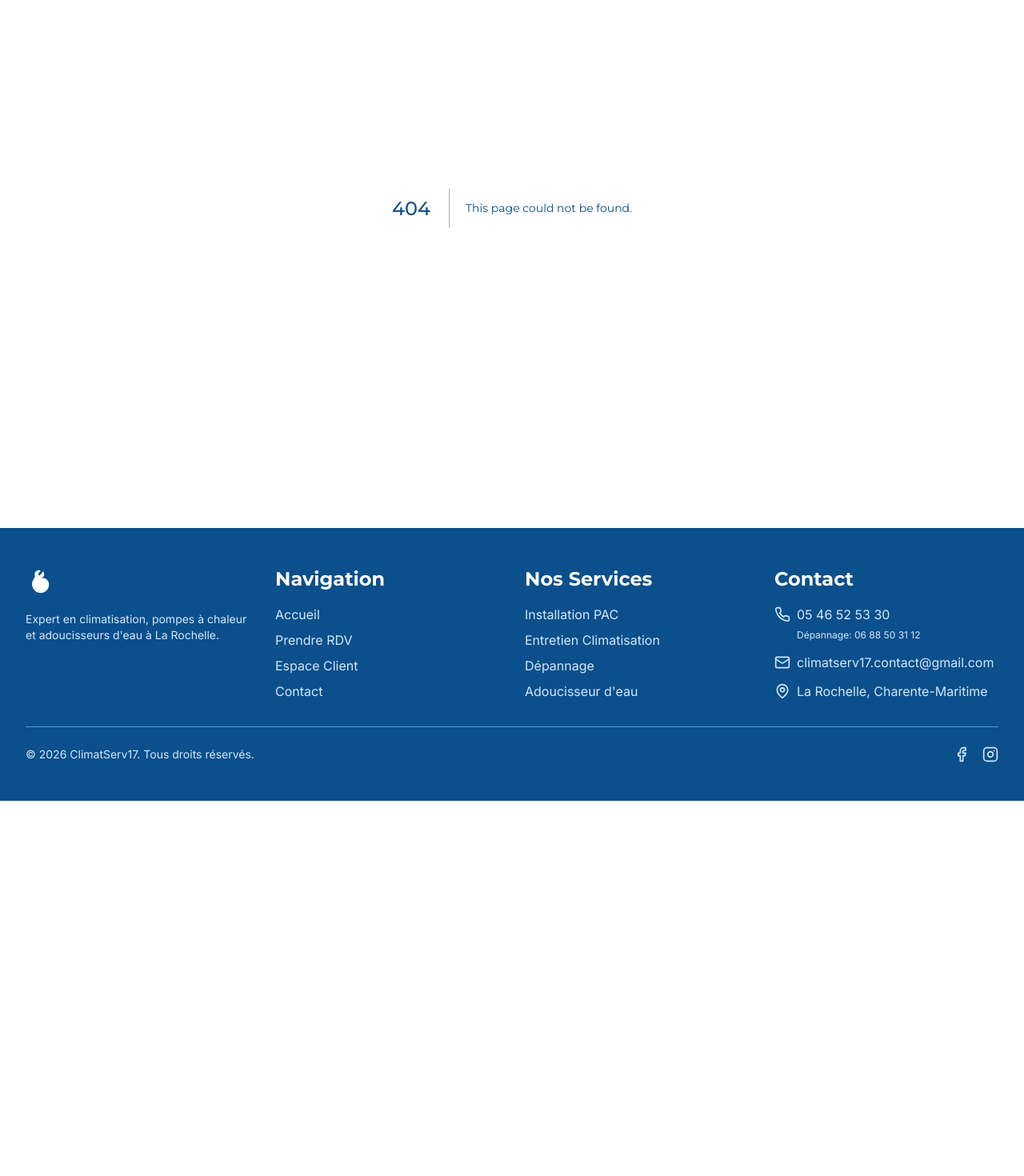
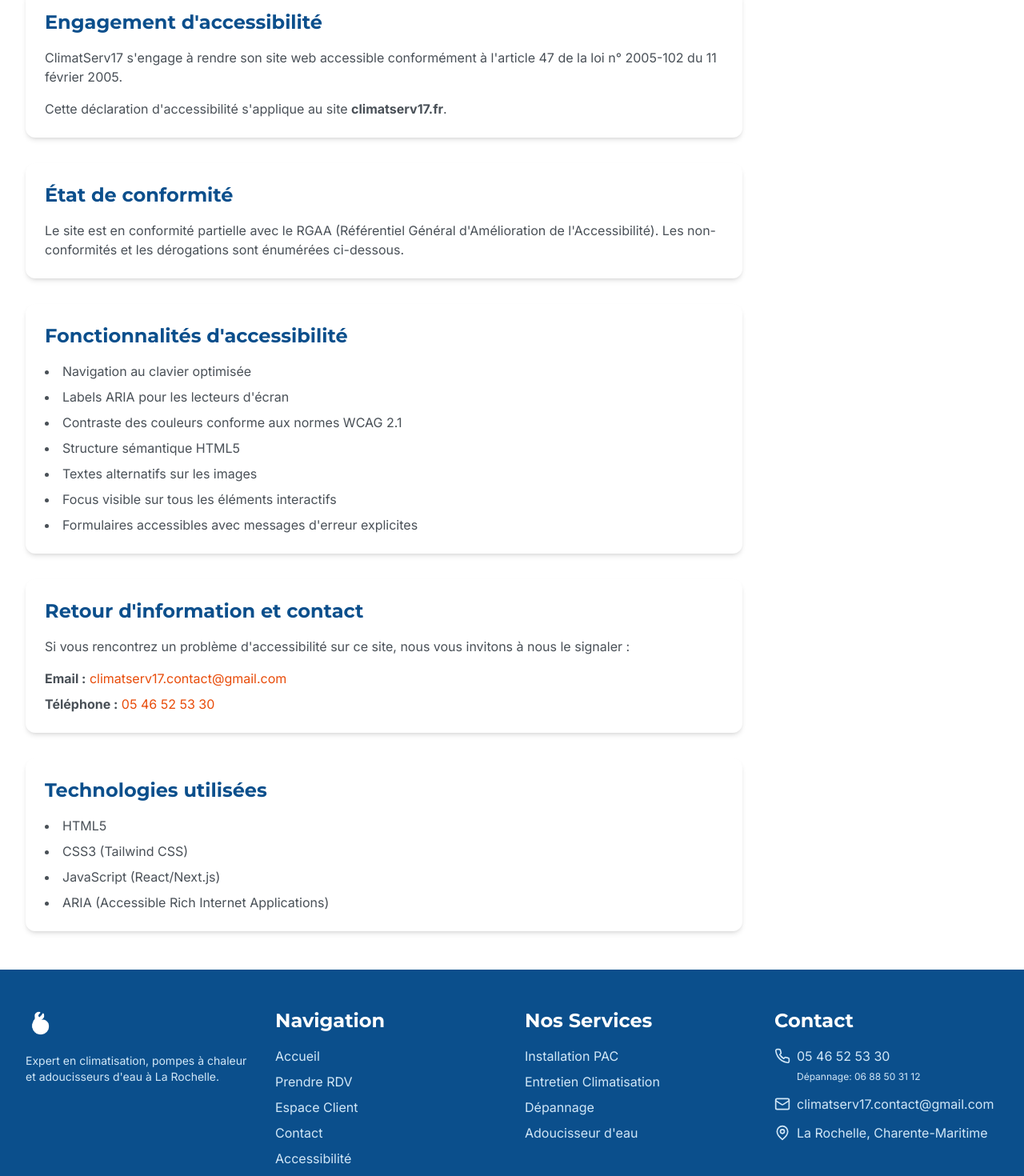
Before and after one commit to Aurel1407/ClimatServ17, a Next.js app: page /accessibilite in a window 1280 px wide. Before the commit this address had no page. Shown: the part 220-1690 px from the top of the page at 80% size. Before the commit the page ends 1221 px from the top, so only its background shows below. Built offline with nearby package versions, Linux system fonts and the light colour scheme.

Commit message:
feat: Amélioration complète de l'accessibilité (ARIA, navigation clavier, skip link)

```diff
--- /dev/null
+++ b/src/app/accessibilite/page.tsx
@@ -0,0 +1,80 @@
+import { Metadata } from 'next'
+
+export const metadata: Metadata = {
+  title: 'Accessibilité',
+  description: 'Déclaration d\'accessibilité du site ClimatServ17',
+}
+
+export default function AccessibilitePage() {
+  return (
+    <div className="min-h-screen bg-neutral-50">
+      <div className="container-custom py-12">
+        <h1 className="mb-8">Déclaration d'Accessibilité</h1>
+
+        <div className="max-w-4xl">
+          <section className="card mb-8">
+            <h2 className="text-2xl mb-4">Engagement d'accessibilité</h2>
+            <p className="text-neutral-700 mb-4">
+              ClimatServ17 s'engage à rendre son site web accessible conformément à l'article 47 de la loi n° 2005-102 du 11 février 2005.
+            </p>
+            <p className="text-neutral-700">
+              Cette déclaration d'accessibilité s'applique au site <strong>climatserv17.fr</strong>.
+            </p>
+          </section>
+
+          <section className="card mb-8">
+            <h2 className="text-2xl mb-4">État de conformité</h2>
+            <p className="text-neutral-700">
+              Le site est en conformité partielle avec le RGAA (Référentiel Général d'Amélioration de l'Accessibilité).
+              Les non-conformités et les dérogations sont énumérées ci-dessous.
+            </p>
+          </section>
+
+          <section className="card mb-8">
+            <h2 className="text-2xl mb-4">Fonctionnalités d'accessibilité</h2>
+            <ul className="list-disc list-inside space-y-2 text-neutral-700">
+              <li>Navigation au clavier optimisée</li>
+              <li>Labels ARIA pour les lecteurs d'écran</li>
+              <li>Contraste des couleurs conforme aux normes WCAG 2.1</li>
+              <li>Structure sémantique HTML5</li>
+              <li>Textes alternatifs sur les images</li>
+              <li>Focus visible sur tous les éléments interactifs</li>
+              <li>Formulaires accessibles avec messages d'erreur explicites</li>
+            </ul>
+          </section>
+
+          <section className="card mb-8">
+            <h2 className="text-2xl mb-4">Retour d'information et contact</h2>
+            <p className="text-neutral-700 mb-4">
+              Si vous rencontrez un problème d'accessibilité sur ce site, nous vous invitons à nous le signaler :
+            </p>
+            <ul className="space-y-2 text-neutral-700">
+              <li>
+                <strong>Email :</strong>{' '}
+                <a href="mailto:climatserv17.contact@gmail.com" className="text-accent-500 hover:underline">
+                  climatserv17.contact@gmail.com
+                </a>
+              </li>
+              <li>
+                <strong>Téléphone :</strong>{' '}
+                <a href="tel:0546525330" className="text-accent-500 hover:underline">
+                  05 46 52 53 30
+                </a>
+              </li>
+            </ul>
+          </section>
+
+          <section className="card">
+            <h2 className="text-2xl mb-4">Technologies utilisées</h2>
+            <ul className="list-disc list-inside space-y-2 text-neutral-700">
+              <li>HTML5</li>
+              <li>CSS3 (Tailwind CSS)</li>
+              <li>JavaScript (React/Next.js)</li>
+              <li>ARIA (Accessible Rich Internet Applications)</li>
+            </ul>
+          </section>
+        </div>
+      </div>
+    </div>
+  )
+}
--- a/src/app/globals.css
+++ b/src/app/globals.css
@@ -92,4 +92,28 @@
   .animation-delay-400 {
     animation-delay: 400ms;
   }
+
+  /* Classe pour skip link */
+  .sr-only {
+    position: absolute;
+    width: 1px;
+    height: 1px;
+    padding: 0;
+    margin: -1px;
+    overflow: hidden;
+    clip: rect(0, 0, 0, 0);
+    white-space: nowrap;
+    border-width: 0;
+  }
+
+  .focus\:not-sr-only:focus {
+    position: static;
+    width: auto;
+    height: auto;
+    padding: inherit;
+    margin: inherit;
+    overflow: visible;
+    clip: auto;
+    white-space: normal;
+  }
 }
--- a/src/app/layout.tsx
+++ b/src/app/layout.tsx
@@ -52,8 +52,14 @@ export default function RootLayout({
   return (
     <html lang="fr" className={cn(inter.variable, montserrat.variable)}>
       <body className="font-sans antialiased bg-neutral-50 text-primary-800">
+        <a
+          href="#main-content"
+          className="sr-only focus:not-sr-only focus:absolute focus:top-4 focus:left-4 focus:z-50 focus:px-4 focus:py-2 focus:bg-accent-500 focus:text-white focus:rounded"
+        >
+          Aller au contenu principal
+        </a>
         <Header />
-        <main className="min-h-screen">
+        <main id="main-content" className="min-h-screen">
           {children}
         </main>
         <Footer />
--- a/src/components/layouts/Footer.tsx
+++ b/src/components/layouts/Footer.tsx
@@ -6,7 +6,7 @@ export default function Footer() {
   const currentYear = new Date().getFullYear()
 
   return (
-    <footer className="bg-primary-500 text-white">
+    <footer className="bg-primary-500 text-white" role="contentinfo">
       <div className="container-custom py-12">
         <div className="grid md:grid-cols-4 gap-8 mb-8">
           {/* Logo & Description */}
@@ -26,7 +26,8 @@ export default function Footer() {
           {/* Navigation */}
           <div>
             <h4 className="font-bold text-white mb-4">Navigation</h4>
-            <ul className="space-y-2 text-primary-100">
+            <nav aria-label="Navigation du pied de page">
+              <ul className="space-y-2 text-primary-100">
               <li>
                 <Link href="/" className="hover:text-white transition-colors">
                   Accueil
@@ -47,7 +48,13 @@ export default function Footer() {
                   Contact
                 </Link>
               </li>
+              <li>
+                <Link href="/accessibilite" className="hover:text-white transition-colors">
+                  Accessibilité
+                </Link>
+              </li>
             </ul>
+            </nav>
           </div>
 
           {/* Services */}
--- a/src/components/layouts/Header.tsx
+++ b/src/components/layouts/Header.tsx
@@ -1,18 +1,22 @@
+'use client'
+
+import { useState } from 'react'
 import Link from 'next/link'
 import Image from 'next/image'
 import { Phone, Menu, X } from 'lucide-react'
-import { useState } from 'react'
 
 export default function Header() {
+  const [mobileMenuOpen, setMobileMenuOpen] = useState(false)
+
   return (
-    <header className="bg-white shadow-sm sticky top-0 z-50">
+    <header className="bg-white shadow-sm sticky top-0 z-50" role="banner">
       <div className="container-custom">
         <div className="flex items-center justify-between py-4">
           {/* Logo */}
-          <Link href="/" className="flex items-center gap-3">
+          <Link href="/" className="flex items-center gap-3" aria-label="Retour à l'accueil">
             <Image
               src="/images/logo.png"
-              alt="ClimatServ17"
+              alt="ClimatServ17 - Votre expert Confort & Énergie"
               width={180}
               height={60}
               className="h-12 w-auto"
@@ -21,8 +25,8 @@ export default function Header() {
           </Link>
 
           {/* Navigation Desktop */}
-          <nav className="hidden md:flex items-center gap-6">
-            <Link href="/" className="text-primary-700 hover:text-accent-500 font-medium transition-colors">
+          <nav className="hidden md:flex items-center gap-6" role="navigation" aria-label="Navigation principale">
+            <Link href="/" className="text-primary-700 hover:text-accent-500 font-medium transition-colors" aria-current="page">
               Accueil
             </Link>
             <Link href="/maintenance-sav" className="text-primary-700 hover:text-accent-500 font-medium transition-colors">
@@ -41,8 +45,9 @@ export default function Header() {
             <a
               href="tel:0546525330"
               className="flex items-center gap-2 text-primary-700 hover:text-accent-500 font-semibold transition-colors"
+              aria-label="Appeler le 05 46 52 53 30"
             >
-              <Phone className="w-5 h-5" />
+              <Phone className="w-5 h-5" aria-hidden="true" />
               <span>05 46 52 53 30</span>
             </a>
             <Link href="/maintenance-sav" className="btn btn-primary">
@@ -51,10 +56,65 @@ export default function Header() {
           </div>
 
           {/* Mobile Menu Button */}
-          <button className="md:hidden text-primary-700">
-            <Menu className="w-6 h-6" />
+          <button
+            className="md:hidden text-primary-700"
+            onClick={() => setMobileMenuOpen(!mobileMenuOpen)}
+            aria-label={mobileMenuOpen ? "Fermer le menu" : "Ouvrir le menu"}
+            aria-expanded={mobileMenuOpen}
+            aria-controls="mobile-menu"
+          >
+            {mobileMenuOpen ? <X className="w-6 h-6" aria-hidden="true" /> : <Menu className="w-6 h-6" aria-hidden="true" />}
           </button>
         </div>
+
+        {/* Mobile Menu */}
+        {mobileMenuOpen && (
+          <nav
+            id="mobile-menu"
+            className="md:hidden py-4 border-t border-neutral-200"
+            role="navigation"
+            aria-label="Navigation mobile"
+          >
+            <div className="flex flex-col gap-4">
+              <Link
+                href="/"
+                className="text-primary-700 hover:text-accent-500 font-medium transition-colors"
+                onClick={() => setMobileMenuOpen(false)}
+              >
+                Accueil
+              </Link>
+              <Link
+                href="/maintenance-sav"
+                className="text-primary-700 hover:text-accent-500 font-medium transition-colors"
+                onClick={() => setMobileMenuOpen(false)}
+              >
+                Prendre RDV
+              </Link>
+              <Link
+                href="/espace-client"
+                className="text-primary-700 hover:text-accent-500 font-medium transition-colors"
+                onClick={() => setMobileMenuOpen(false)}
+              >
+                Espace Client
+              </Link>
+              <Link
+                href="/contact"
+                className="text-primary-700 hover:text-accent-500 font-medium transition-colors"
+                onClick={() => setMobileMenuOpen(false)}
+              >
+                Contact
+              </Link>
+              <a
+                href="tel:0546525330"
+                className="flex items-center gap-2 text-primary-700 hover:text-accent-500 font-semibold transition-colors"
+                aria-label="Appeler le 05 46 52 53 30"
+              >
+                <Phone className="w-5 h-5" aria-hidden="true" />
+                <span>05 46 52 53 30</span>
+              </a>
+            </div>
+          </nav>
+        )}
       </div>
     </header>
   )
--- a/src/components/ui/Button.tsx
+++ b/src/components/ui/Button.tsx
@@ -34,11 +34,17 @@ const Button = forwardRef<HTMLButtonElement, ButtonProps>(
       >
         {isLoading ? (
           <>
-            <svg className="animate-spin h-5 w-5" xmlns="http://www.w3.org/2000/svg" fill="none" viewBox="0 0 24 24">
+            <svg
+              className="animate-spin h-5 w-5"
+              xmlns="http://www.w3.org/2000/svg"
+              fill="none"
+              viewBox="0 0 24 24"
+              aria-hidden="true"
+            >
               <circle className="opacity-25" cx="12" cy="12" r="10" stroke="currentColor" strokeWidth="4"></circle>
               <path className="opacity-75" fill="currentColor" d="M4 12a8 8 0 018-8V0C5.373 0 0 5.373 0 12h4zm2 5.291A7.962 7.962 0 014 12H0c0 3.042 1.135 5.824 3 7.938l3-2.647z"></path>
             </svg>
-            Chargement...
+            <span>Chargement...</span>
           </>
         ) : children}
       </button>
```
Also changed, not shown: src/components/ui/Input.tsx (+12 -4 lines).
